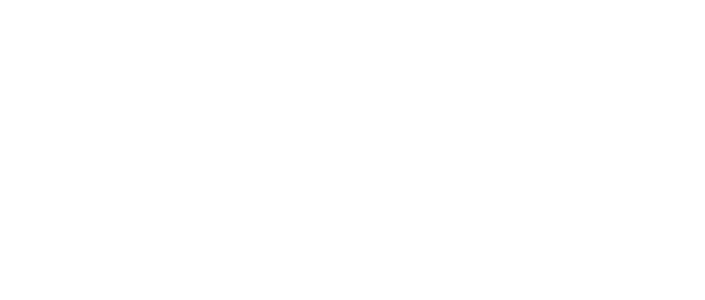
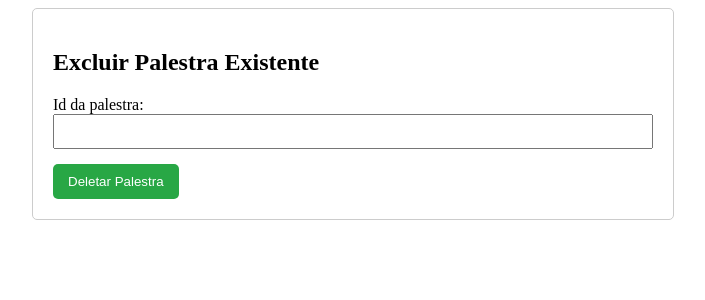
Before and after one commit to JoaoVitorSDelfino/controle-de-palestras-bons-fluidos, a React (Create React App) app: page /palestras/delete in a window 1280 px wide. Before the commit this address had no page. Shown: the top 300 px of the page, without its empty margins (287-992 px from the left). Built offline with nearby package versions, Linux system fonts and the light colour scheme.

Commit message:
feat: operação de deletar

```diff
--- a/src/App.js
+++ b/src/App.js
@@ -28,7 +28,7 @@
         <Route path="/palestras" element={<PalestrasMenu />} />
         <Route path="/palestras/add" element={<AddPalestra />} />
         <Route path="/palestras/edit" element={<EditPalestra />} />
-        <Route path="/palestras/remove" element={<DeletePalestra />} />
+        <Route path="/palestras/delete" element={<DeletePalestra />} />
       </Routes>
     </Router>
   );
--- a/src/routes/Operations/Palestras/deletePalestra.js
+++ b/src/routes/Operations/Palestras/deletePalestra.js
@@ -1,7 +1,54 @@
 import React, { useState } from "react";
+import { useNavigate } from "react-router-dom";
+import axios from "axios";
 
 function DeletePalestra() {
+    const [id, setId] = useState("");
+    const navigate = useNavigate(); // Hook para navegação
 
+    const handleSubmit = async (e) => {
+        e.preventDefault();
+
+        try {
+          // Envia os dados para o backend (Express)
+          const response = await axios.delete(("http://localhost:3001/api/palestras/deletePalestra/" + id))
+
+          if (response.status) {
+            // Redireciona para uma página (por exemplo, lista de palestras)
+            navigate("/palestras")
+          } else {
+            console.log(response.mensagem)
+          }
+        } catch (error) {
+          console.error("Erro ao deletar palestra:", error)
+        }
+
+        // Limpar os campos após o submit
+        setId("")
+      }
+
+      return (
+        <div style={{ maxWidth: "600px", margin: "0 auto", padding: "20px", border: "1px solid #ccc", borderRadius: "5px" }}>
+          <h2>Excluir Palestra Existente</h2>
+          <form onSubmit={handleSubmit}>
+            {/* Campos do formulário */}
+            <div style={{ marginBottom: "15px" }}>
+              <label htmlFor="id">Id da palestra:</label>
+              <input
+                type="text"
+                id="id"
+                value={id}
+                onChange={(e) => setId(e.target.value)}
+                required
+                style={{ width: "100%", padding: "8px", boxSizing: "border-box" }}
+              />
+            </div>
+            <button type="submit" style={{ padding: "10px 15px", backgroundColor: "#28A745", color: "#fff", border: "none", borderRadius: "5px", cursor: "pointer" }}>
+              Deletar Palestra
+            </button>
+          </form>
+        </div>
+      );
 }
 
 export default DeletePalestra;
--- a/src/routes/Operations/Palestras/editPalestra.js
+++ b/src/routes/Operations/Palestras/editPalestra.js
@@ -30,7 +30,7 @@
         // Redireciona para uma página (por exemplo, lista de palestras)
         navigate("/palestras")
       } catch (error) {
-        console.error("Erro ao adicionar palestra:", error)
+        console.error("Erro ao editar palestra:", error)
       }
 
       // Limpar os campos após o submit
@@ -114,7 +114,7 @@
             />
           </div>
           <button type="submit" style={{ padding: "10px 15px", backgroundColor: "#28A745", color: "#fff", border: "none", borderRadius: "5px", cursor: "pointer" }}>
-            Adicionar Palestra
+            Editar Palestra
           </button>
         </form>
       </div>
```
Also changed, not shown: src/api/operations/palestras.js (+23 -0 lines), 1 other file (tests, documents, lock files or other folders).
